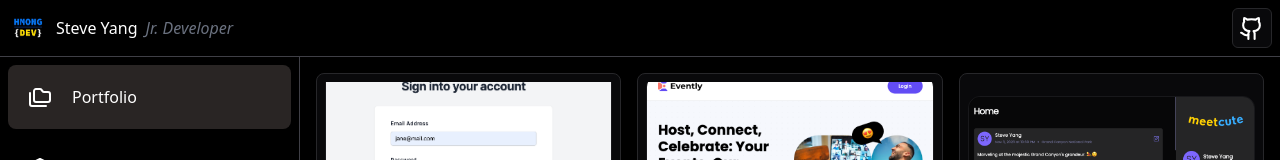
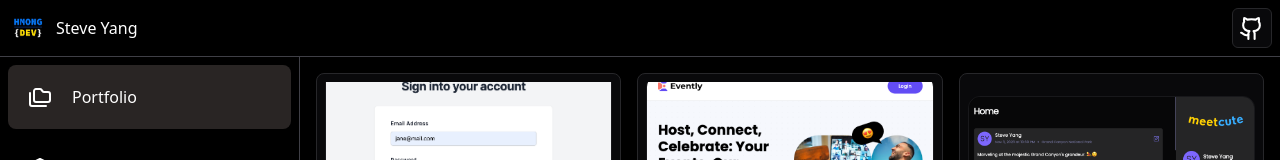
Before and after one commit to hmongdev/hmongdev-resume, a Next.js app: page /portfolio in a window 1280 px wide. Shown: the top 160 px of the page. Built offline with nearby package versions, Linux system fonts and the light colour scheme.

Commit message:
remove title

```diff
--- a/components/shared/TopNavbar.tsx
+++ b/components/shared/TopNavbar.tsx
@@ -33,7 +33,6 @@ const TopNavbar = () => {
 						<AvatarFallback>SY</AvatarFallback>
 					</Avatar>
 					<h1>Steve Yang</h1>
-					<em className="text-gray-500">Jr. Developer</em>
 				</Link>
 			</section>
 
```
